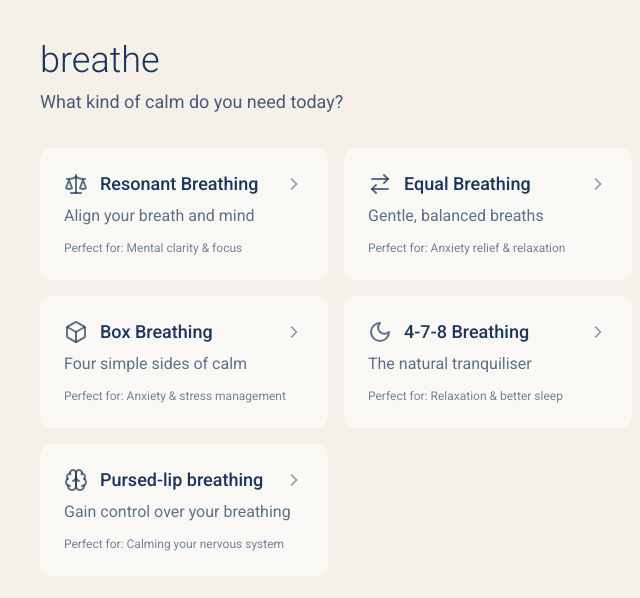
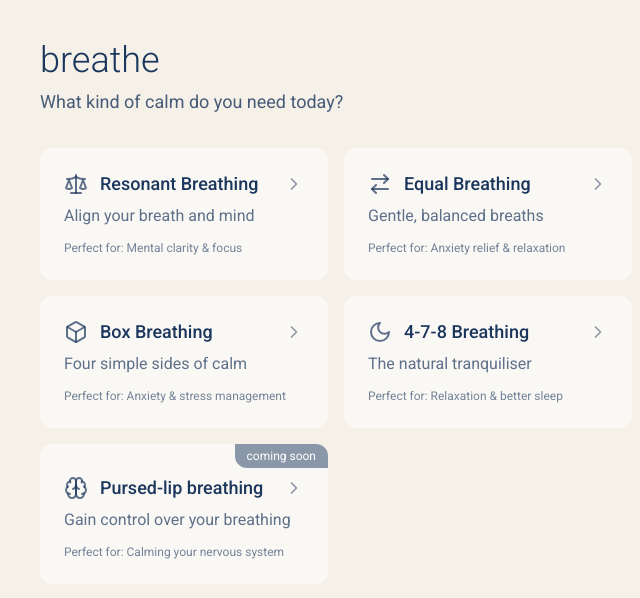
Before and after one commit to lmac-1/breathe, a Next.js app: page / in a window 1280 px wide. Shown: the top 598 px of the page, without its empty margins (304-944 px from the left). Built offline with nearby package versions, Linux system fonts and the light colour scheme.

Commit message:
adds coming soon styling for breath exercise

```diff
--- a/src/app/page.tsx
+++ b/src/app/page.tsx
@@ -1,3 +1,4 @@
+import { cn } from '@/utils';
 import {
   Moon,
   ChevronRight,
@@ -43,6 +44,7 @@ const exercises = [
     perfect: 'Calming your nervous system',
     icon: Brain,
     href: '/',
+    comingSoon: true,
   },
 ];
 
@@ -63,8 +65,16 @@ export default function Home() {
             <Link
               href={exercise.href}
               key={index}
-              className="group flex flex-col hover:shadow-lg transition-shadow duration-200 cursor-pointer bg-white/50 backdrop-blur-sm rounded-xl p-6"
+              className={cn(
+                'group flex flex-col hover:shadow-lg transition-shadow duration-200 cursor-pointer bg-white/50 backdrop-blur-sm rounded-xl p-6',
+                exercise.comingSoon && 'pointer-events-none relative pt-8'
+              )}
             >
+              {exercise.comingSoon && (
+                <div className="absolute bg-green text-xs bg-navy/50 text-white right-0 top-0 px-3 py-1 rounded-tr-xl rounded-bl-xl">
+                  coming soon
+                </div>
+              )}
               <div>
                 <div className="flex items-center justify-between">
                   <div className="flex items-center gap-3">
```
